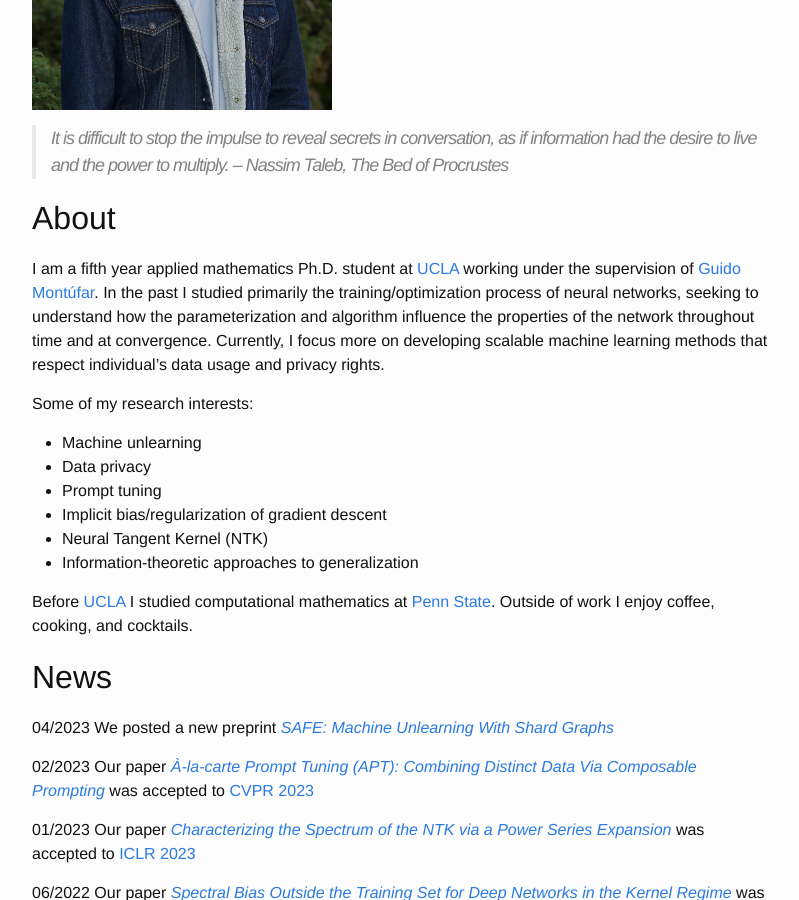
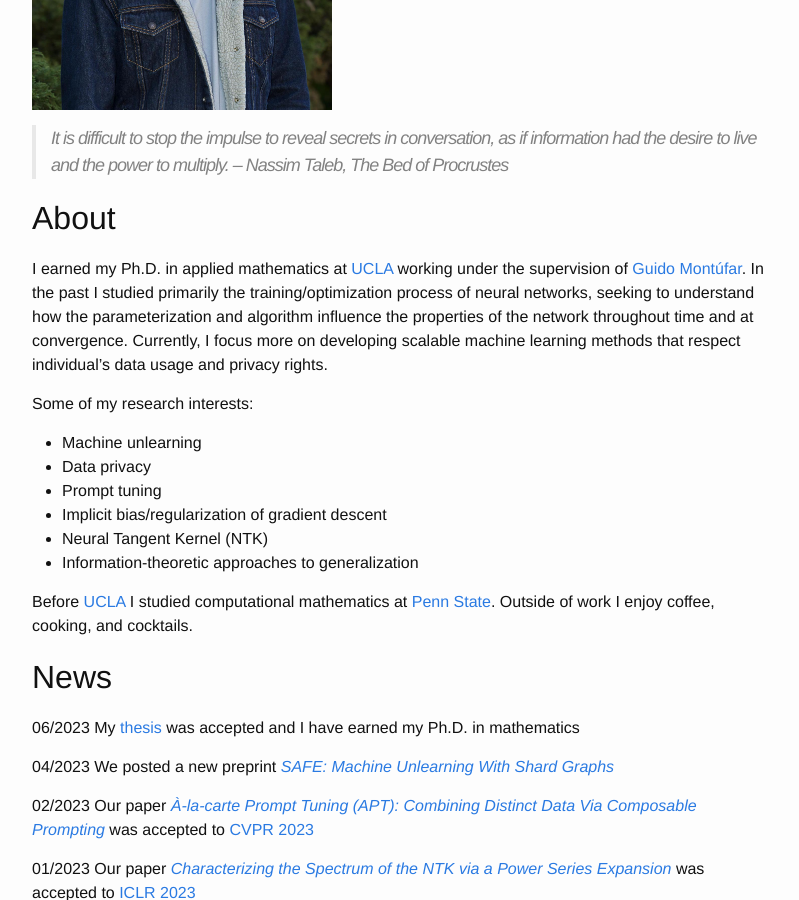
Before and after one commit to bbowman223/bbowman223.github.io, a Jekyll site: the page built from docs/index.md, in a window 1280 px wide and 900 px high, scrolled down 394 px. Shown: the whole window, without its empty margins (238-1037 px from the left). Built offline with Jekyll 4.4.1, drawn with Linux system fonts in a browser that asks for light colours.

Commit message:
Added thesis and updated NeurIPS paper link

```diff
--- a/docs/index.md
+++ b/docs/index.md
@@ -9,7 +9,7 @@ layout: default
 
 # About
 
-I am a fifth year applied mathematics Ph.D. student at [UCLA](https://ww3.math.ucla.edu/) working under the supervision of [Guido Montúfar](https://www.math.ucla.edu/~montufar/).  In the past I studied primarily the training/optimization process of neural networks, seeking to understand how the parameterization and algorithm influence the properties of the network throughout time and at convergence. Currently, I focus more on developing scalable machine learning methods that respect individual's data usage and privacy rights.
+I earned my Ph.D. in applied mathematics at [UCLA](https://ww3.math.ucla.edu/) working under the supervision of [Guido Montúfar](https://www.math.ucla.edu/~montufar/).  In the past I studied primarily the training/optimization process of neural networks, seeking to understand how the parameterization and algorithm influence the properties of the network throughout time and at convergence. Currently, I focus more on developing scalable machine learning methods that respect individual's data usage and privacy rights.
 
 Some of my research interests:
 * Machine unlearning
@@ -22,13 +22,15 @@ Some of my research interests:
 Before [UCLA](https://ww3.math.ucla.edu/) I studied computational mathematics at [Penn State](https://science.psu.edu/math).  Outside of work I enjoy coffee, cooking, and cocktails.
 
 # News
+06/2023 My [thesis](https://escholarship.org/uc/item/0p62k7nd) was accepted and I have earned my Ph.D. in mathematics
+
 04/2023 We posted a new preprint [*SAFE: Machine Unlearning With Shard Graphs*](https://arxiv.org/abs/2304.13169)
 
 02/2023 Our paper [*À-la-carte Prompt Tuning (APT): Combining Distinct Data Via Composable Prompting*](https://arxiv.org/abs/2302.07994) was accepted to [CVPR 2023](https://openaccess.thecvf.com/content/CVPR2023/html/Bowman_A-La-Carte_Prompt_Tuning_APT_Combining_Distinct_Data_via_Composable_Prompting_CVPR_2023_paper.html)
 
 01/2023 Our paper [*Characterizing the Spectrum of the NTK via a Power Series Expansion*](https://arxiv.org/abs/2211.07844) was accepted to [ICLR 2023](https://iclr.cc/)
 
-06/2022 Our paper [*Spectral Bias Outside the Training Set for Deep Networks in the Kernel Regime*](https://arxiv.org/abs/2206.02927) was accepted to [NeurIPS 2022](https://nips.cc/)
+06/2022 Our paper [*Spectral Bias Outside the Training Set for Deep Networks in the Kernel Regime*](https://proceedings.neurips.cc/paper_files/paper/2022/hash/c4006ff54a7bbda74c09bad6f7586f5b-Abstract-Conference.html) was accepted to [NeurIPS 2022](https://nips.cc/)
 
 06/2022 This summer I will be an Applied Scientist Intern at [Amazon](https://www.amazon.science/) (AWS)
 
```
Also changed, not shown: docs/cv.md (+1 -1 lines), docs/publications.md (+1 -1 lines), docs/writings.md (+2 -0 lines).
